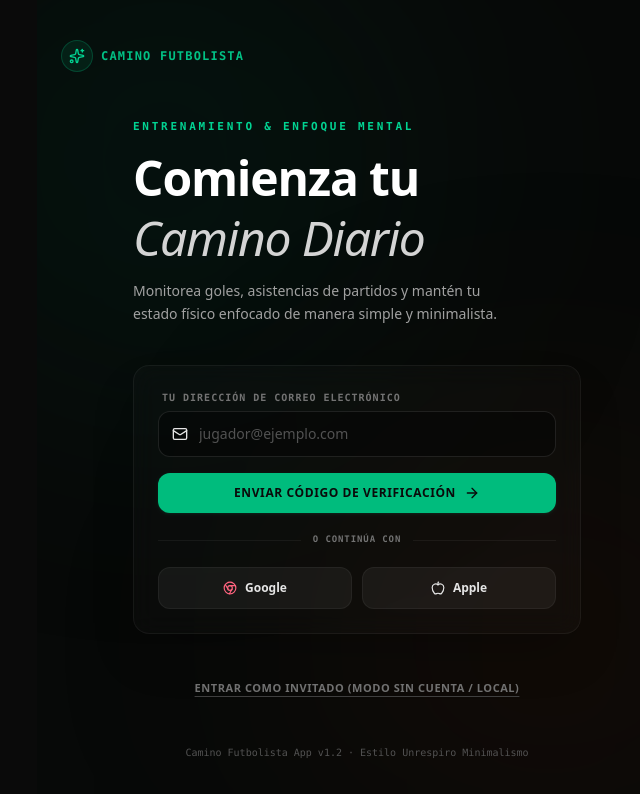
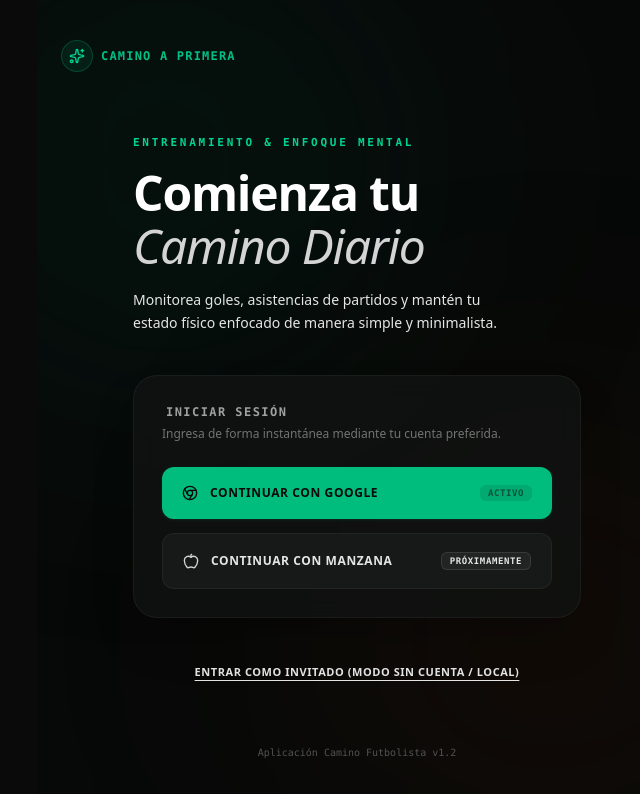
Before and after one commit to Agus11p/Camino-a-Primera-, a React (Vite) app: page / in a window 1280 px wide. Shown: the top 794 px of the page, without its empty margins (283-923 px from the left). Built offline with nearby package versions, Linux system fonts and the light colour scheme; a web font is replaced by a local one.

Commit message:
chore: rebrand app and improve UI/UX
- Update app title and authentication labels
- Prevent translation of the "90+" branding logo
- Remove unused email/OTP authentication code to simplify auth flow

```diff
--- a/index.html
+++ b/index.html
@@ -3,7 +3,7 @@
   <head>
     <meta charset="UTF-8" />
     <meta name="viewport" content="width=device-width, initial-scale=1.0" />
-    <title>My Google AI Studio App</title>
+    <title>Camino a Primera</title>
   </head>
   <body>
     <div id="root"></div>
--- a/src/components/ProfileCardView.tsx
+++ b/src/components/ProfileCardView.tsx
@@ -79,7 +79,7 @@ export default function ProfileCardView({ profile, onEditProfile }: ProfileCardV
           <div className="relative shrink-0 mb-4">
             {/* FIFA Ultimate Team Circle badge preview */}
             <div className="w-20 h-20 sm:w-24 sm:h-24 bg-black border-[6px] border-white rounded-full flex items-center justify-center text-white skew-logo shrink-0 shadow-xl shadow-emerald-500/10 relative">
-              <span className="text-white text-3xl sm:text-4xl font-black italic tracking-tighter">90+</span>
+              <span translate="no" className="notranslate text-white text-3xl sm:text-4xl font-black italic tracking-tighter">90+</span>
             </div>
             <div className="absolute -bottom-1 -right-1 bg-emerald-500 text-neutral-950 w-6.5 h-6.5 rounded-full border border-black flex items-center justify-center text-[10px] font-black shadow-lg">
               {profile.piernaHabil === 'Diestro' ? 'R' : 'L'}
--- a/src/components/SplashWelcome.tsx
+++ b/src/components/SplashWelcome.tsx
@@ -22,7 +22,8 @@ export default function SplashWelcome({
       <div className="relative mb-8 group transition-transform duration-300 hover:scale-105">
         <div className="w-28 h-28 rounded-full bg-black border-4 border-white flex items-center justify-center shadow-lg shadow-emerald-500/20">
           <span
-            className="text-white text-4xl font-extrabold italic tracking-tighter"
+            translate="no"
+            className="notranslate text-white text-4xl font-extrabold italic tracking-tighter"
             style={{ fontFamily: '"Arial Black", "Impact", sans-serif' }}
           >
             90+
--- a/src/components/UnrespiroAuth.tsx
+++ b/src/components/UnrespiroAuth.tsx
@@ -2,15 +2,10 @@ import React, { useState, useEffect } from 'react';
 import { motion, AnimatePresence } from 'motion/react';
 import { supabase, isSupabaseConfigured } from '../lib/supabase';
 import {
-  Mail,
-  ArrowRight,
   Sparkles,
-  Smartphone,
   Chrome,
   Apple,
-  CheckCircle2,
   Loader2,
-  ShieldCheck,
   AlertCircle
 } from 'lucide-react';
 
@@ -19,17 +14,13 @@ interface UnrespiroAuthProps {
 }
 
 export default function UnrespiroAuth({ onAuthSuccess }: UnrespiroAuthProps) {
-  const [email, setEmail] = useState('');
-  const [code, setCode] = useState('');
-  const [step, setStep] = useState<'email' | 'code'>('email');
   const [loading, setLoading] = useState(false);
   const [error, setError] = useState<string | null>(null);
-  const [successMsg, setSuccessMsg] = useState<string | null>(null);
+  const [showAppleComingSoon, setShowAppleComingSoon] = useState(false);
 
   // Listen for success message from popup (after OAuth callback completes)
   useEffect(() => {
     const handleMessage = (event: MessageEvent) => {
-      // Validate origin is from AI Studio preview or localhost
       const origin = event.origin;
       if (!origin.endsWith('.run.app') && !origin.includes('localhost')) {
         return;
@@ -49,81 +40,6 @@ export default function UnrespiroAuth({ onAuthSuccess }: UnrespiroAuthProps) {
     window.addEventListener('message', handleMessage);
     return () => window.removeEventListener('message', handleMessage);
   }, [onAuthSuccess]);
-
-  // Send magical 6-digit OTP code or Magic link
-  const handleSendCode = async (e: React.FormEvent) => {
-    e.preventDefault();
-    if (!email.trim()) return;
-
-    setLoading(true);
-    setError(null);
-    setSuccessMsg(null);
-
-    if (!isSupabaseConfigured) {
-      // Sandbox mode mock
-      setTimeout(() => {
-        setLoading(false);
-        setStep('code');
-        setSuccessMsg('Código de verificación de prueba enviado (Ingresa cualquier 6 dígitos).');
-      }, 1000);
-      return;
-    }
-
-    try {
-      const { error } = await supabase!.auth.signInWithOtp({
-        email: email.trim(),
-        options: {
-          shouldCreateUser: true,
-        }
-      });
-
-      if (error) throw error;
-
-      setStep('code');
-      setSuccessMsg('¡Enviado! Revisa tu bandeja de entrada para ver el código de acceso.');
-    } catch (err: any) {
-      setError(err.message || 'Error al enviar el código de verificación.');
-    } finally {
-      setLoading(false);
-    }
-  };
-
-  // Verify code / OTP
-  const handleVerifyCode = async (e: React.FormEvent) => {
-    e.preventDefault();
-    if (!code.trim()) return;
-
-    setLoading(true);
-    setError(null);
-
-    if (!isSupabaseConfigured) {
-      // Sandbox mock validation
-      setTimeout(() => {
-        setLoading(false);
-        onAuthSuccess({ email, id: 'mock-user-id' }, false);
-      }, 1200);
-      return;
-    }
-
-    try {
-      const { data, error } = await supabase!.auth.verifyOtp({
-        email: email.trim(),
-        token: code.trim(),
-        type: 'email',
-      });
-
-      if (error) throw error;
-      if (data?.user) {
-        onAuthSuccess(data.user, false);
-      } else {
-        throw new Error('No se pudo validar la sesión.');
-      }
-    } catch (err: any) {
-      setError(err.message || 'Código inválido o expirado. Inténtalo de nuevo.');
-    } finally {
-      setLoading(false);
-    }
-  };
 
   // Social Auth Handler
   const handleSocialLogin = async (provider: 'google' | 'apple') => {
@@ -181,7 +97,7 @@ export default function UnrespiroAuth({ onAuthSuccess }: UnrespiroAuthProps) {
             <Sparkles className="w-4 h-4 text-emerald-400" />
           </div>
           <span className="text-xs font-black uppercase tracking-widest text-emerald-400/90 font-mono">
-            Camino Futbolista
+            Camino a Primera
           </span>
         </div>
 
@@ -194,21 +110,21 @@ export default function UnrespiroAuth({ onAuthSuccess }: UnrespiroAuthProps) {
 
       {/* Middle content / Form */}
       <div className="max-w-md w-full mx-auto my-auto py-8 z-10 space-y-10">
-        {/* Title */}
-        <div className="space-y-3 text-center sm:text-left">
+        {/* Title matches the design perfectly */}
+        <div className="space-y-4 text-center sm:text-left">
           <span className="text-[11px] font-bold text-emerald-400 uppercase tracking-[0.25em] font-mono block">
             Entrenamiento & Enfoque Mental
           </span>
-          <h1 className="text-4xl sm:text-5xl font-black text-white leading-tight font-sans tracking-tight">
+          <h1 className="text-[40px] sm:text-[48px] font-black text-white leading-[1.1] font-sans tracking-tight">
             Comienza tu <br/>
             <span className="italic font-light text-neutral-300">Camino Diario</span>
           </h1>
-          <p className="text-sm text-neutral-400 leading-relaxed max-w-sm font-light">
+          <p className="text-xs sm:text-sm text-neutral-450 leading-relaxed max-w-sm font-light">
             Monitorea goles, asistencias de partidos y mantén tu estado físico enfocado de manera simple y minimalista.
           </p>
         </div>
 
-        {/* Error / Success Banners */}
+        {/* Error Banners */}
         <AnimatePresence mode="wait">
           {error && (
             <motion.div
@@ -221,130 +137,46 @@ export default function UnrespiroAuth({ onAuthSuccess }: UnrespiroAuthProps) {
               <span>{error}</span>
             </motion.div>
           )}
-
-          {successMsg && (
-            <motion.div
-              initial={{ opacity: 0, y: -8 }}
-              animate={{ opacity: 1, y: 0 }}
-              exit={{ opacity: 0 }}
-              className="bg-emerald-500/10 border border-emerald-500/20 text-emerald-300 p-3.5 rounded-xl flex items-start gap-2.5 text-xs"
-            >
-              <CheckCircle2 className="w-4 h-4 shrink-0 mt-0.5" />
-              <span>{successMsg}</span>
-            </motion.div>
-          )}
         </AnimatePresence>
 
-        {/* Dynamic Forms Container with custom layouts */}
-        <div className="bg-white/[0.02] border border-white/5 rounded-2xl p-5 sm:p-6 shadow-2xl backdrop-blur-md">
-          {step === 'email' ? (
-            <form onSubmit={handleSendCode} className="space-y-4">
-              <div className="space-y-1.5">
-                <label className="text-[10px] font-bold text-neutral-500 uppercase tracking-widest block font-mono pl-1">
-                  Tu dirección de correo electrónico
-                </label>
-                <div className="relative">
-                  <span className="absolute inset-y-0 left-0 flex items-center pl-3.5 pointer-events-none text-neutral-550">
-                    <Mail className="w-4 h-4" />
-                  </span>
-                  <input
-                    type="email"
-                    required
-                    value={email}
-                    onChange={(e) => setEmail(e.target.value)}
-                    placeholder="jugador@ejemplo.com"
-                    className="w-full bg-black/40 border border-white/10 rounded-xl py-3 pl-10 pr-4 text-sm text-white placeholder-neutral-600 focus:outline-none focus:border-emerald-500 transition-colors"
-                  />
-                </div>
-              </div>
-
-              <button
-                type="submit"
-                disabled={loading}
-                className="w-full bg-emerald-500 hover:bg-emerald-400 disabled:bg-neutral-800 disabled:text-neutral-500 text-neutral-950 font-black py-3 px-5 rounded-xl transition duration-200 cursor-pointer flex items-center justify-center gap-2 uppercase text-xs tracking-wider font-sans shadow shadow-emerald-500/10"
-              >
-                {loading ? (
-                  <>
-                    <Loader2 className="w-4 h-4 animate-spin" />
-                    <span>Enviando código...</span>
-                  </>
-                ) : (
-                  <>
-                    <span>Enviar código de verificación</span>
-                    <ArrowRight className="w-4 h-4" />
-                  </>
-                )}
-              </button>
-            </form>
-          ) : (
-            <form onSubmit={handleVerifyCode} className="space-y-4">
-              <div className="space-y-1.5">
-                <label className="text-[10px] font-bold text-neutral-500 uppercase tracking-widest block font-mono pl-1">
-                  Ingresa código de 6 dígitos
-                </label>
-                <div className="relative">
-                  <span className="absolute inset-y-0 left-0 flex items-center pl-3.5 pointer-events-none text-neutral-550">
-                    <ShieldCheck className="w-4 h-4 text-emerald-400" />
-                  </span>
-                  <input
-                    type="text"
-                    required
-                    maxLength={6}
-                    pattern="[0-9]*"
-                    inputMode="numeric"
-                    value={code}
-                    onChange={(e) => setCode(e.target.value)}
-                    placeholder="000000"
-                    className="w-full bg-black/40 border border-white/10 rounded-xl py-3 pl-10 pr-4 text-center text-lg font-black tracking-[0.4em] text-emerald-400 placeholder-neutral-700 focus:outline-none focus:border-emerald-500 transition-colors"
-                  />
-                </div>
-              </div>
-
-              <div className="flex gap-2">
-                <button
-                  type="button"
-                  onClick={() => setStep('email')}
-                  className="w-2/5 bg-white/5 hover:bg-white/10 text-neutral-300 font-bold py-3 px-4 rounded-xl text-xs uppercase tracking-wider transition"
-                >
-                  Atrás
-                </button>
-                <button
-                  type="submit"
-                  disabled={loading}
-                  className="w-3/5 bg-emerald-500 hover:bg-emerald-400 disabled:bg-neutral-800 text-neutral-950 font-black py-3 px-5 rounded-xl transition duration-200 cursor-pointer flex items-center justify-center gap-1.5 uppercase text-xs tracking-wider"
-                >
-                  {loading ? (
-                    <Loader2 className="w-4 h-4 animate-spin" />
-                  ) : (
-                    <span>Confirmar</span>
-                  )}
-                </button>
-              </div>
-            </form>
-          )}
-
-          {/* Divider line style */}
-          <div className="flex items-center gap-3 my-5">
-            <span className="h-px bg-white/5 flex-grow" />
-            <span className="text-[9px] font-bold text-neutral-500 uppercase tracking-widest font-mono">o continúa con</span>
-            <span className="h-px bg-white/5 flex-grow" />
+        {/* Clean Login Options Container */}
+        <div className="bg-[#111312]/80 border border-white/5 rounded-3xl p-6 sm:p-7 shadow-2xl backdrop-blur-md space-y-6">
+          <div className="space-y-1 text-center sm:text-left">
+            <h3 className="text-xs font-bold text-neutral-400 uppercase tracking-[0.12em] block font-mono pl-1">
+              Iniciar sesión
+            </h3>
+            <p className="text-xs text-neutral-500 leading-relaxed">
+              Ingresa de forma instantánea mediante tu cuenta preferida.
+            </p>
           </div>
 
-          {/* Social login buttons */}
-          <div className="grid grid-cols-2 gap-2.5">
+          <div className="flex flex-col gap-3.5">
             <button
               onClick={() => handleSocialLogin('google')}
-              className="flex items-center justify-center gap-2 bg-white/5 hover:bg-white/10 text-neutral-200 text-xs font-bold py-3 px-4 rounded-xl border border-white/5 transition"
+              disabled={loading}
+              className="w-full flex items-center justify-between gap-4 bg-emerald-500 hover:bg-emerald-400 disabled:bg-neutral-800 disabled:text-neutral-500 text-neutral-950 font-black py-4.5 px-5 rounded-xl transition duration-200 cursor-pointer uppercase text-xs tracking-wider font-sans shadow shadow-emerald-500/10"
             >
-              <Chrome className="w-3.5 h-3.5 text-rose-400" />
-              <span>Google</span>
+              <div className="flex items-center gap-3">
+                <Chrome className="w-4 h-4" />
+                <span>Continuar con Google</span>
+              </div>
+              {loading ? (
+                <Loader2 className="w-4 h-4 animate-spin text-neutral-900" />
+              ) : (
+                <span className="text-[9px] font-mono text-neutral-900/60 bg-neutral-950/10 px-2 py-0.5 rounded-md font-bold">ACTIVO</span>
+              )}
             </button>
+
             <button
-              onClick={() => handleSocialLogin('apple')}
-              className="flex items-center justify-center gap-2 bg-white/5 hover:bg-white/10 text-neutral-200 text-xs font-bold py-3 px-4 rounded-xl border border-white/5 transition"
+              onClick={() => setShowAppleComingSoon(true)}
+              className="w-full flex items-center justify-between gap-4 bg-[#171918] hover:bg-white/5 text-neutral-200 font-bold py-4.5 px-5 rounded-xl border border-white/5 transition duration-200 text-xs uppercase tracking-wider"
+              type="button"
             >
-              <Apple className="w-3.5 h-3.5 text-neutral-200" />
-              <span>Apple</span>
+              <div className="flex items-center gap-3">
+                <Apple className="w-4 h-4 text-neutral-300" />
+                <span>Continuar con Manzana</span>
+              </div>
+              <span className="text-[9px] font-mono text-neutral-450 bg-white/5 border border-white/10 px-2 py-0.5 rounded-md">PRÓXIMAMENTE</span>
             </button>
           </div>
         </div>
@@ -353,7 +185,7 @@ export default function UnrespiroAuth({ onAuthSuccess }: UnrespiroAuthProps) {
         <div className="text-center">
           <button
             onClick={() => onAuthSuccess(null, true)}
-            className="text-[11px] text-neutral-500 hover:text-emerald-400 font-bold uppercase tracking-wider transition underline decoration-neutral-700 hover:decoration-emerald-500 underline-offset-4"
+            className="text-[11px] text-neutral-450 hover:text-emerald-400 font-bold uppercase tracking-wider transition underline decoration-neutral-750 hover:decoration-emerald-500 underline-offset-4"
           >
             Entrar como Invitado (Modo Sin Cuenta / Local)
           </button>
@@ -363,11 +195,45 @@ export default function UnrespiroAuth({ onAuthSuccess }: UnrespiroAuthProps) {
       {/* Bottom info banner info */}
       <div className="text-center z-10">
         <p className="text-[10px] text-neutral-600 font-mono flex items-center justify-center gap-1.5">
-          <span>Camino Futbolista App v1.2</span>
-          <span>·</span>
-          <span>Estilo Unrespiro Minimalismo</span>
+          <span>Aplicación Camino Futbolista v1.2</span>
         </p>
       </div>
+
+      {/* Apple Coming Soon Overlay */}
+      <AnimatePresence>
+        {showAppleComingSoon && (
+          <motion.div
+            initial={{ opacity: 0 }}
+            animate={{ opacity: 1 }}
+            exit={{ opacity: 0 }}
+            className="fixed inset-0 bg-black/75 backdrop-blur-md z-50 flex items-center justify-center p-4"
+          >
+            <motion.div
+              initial={{ scale: 0.95, y: 15 }}
+              animate={{ scale: 1, y: 0 }}
+              exit={{ scale: 0.95, y: 15 }}
+              className="bg-[#0f1110] border border-white/10 p-6 rounded-2xl max-w-sm w-full text-center space-y-4 shadow-2xl relative"
+            >
+              <div className="w-12 h-12 bg-white/5 border border-white/10 rounded-full flex items-center justify-center mx-auto">
+                <Apple className="w-6 h-6 text-white" />
+              </div>
+              <div className="space-y-1.5">
+                <h3 className="text-lg font-black text-white">Iniciar sesión con Apple</h3>
+                <p className="text-xs text-neutral-450 leading-relaxed">
+                  Esta característica estará disponible <strong>próximamente</strong> para que puedas ingresar con tu Apple ID de forma rápida y segura.
+                </p>
+              </div>
+              <button
+                type="button"
+                onClick={() => setShowAppleComingSoon(false)}
+                className="w-full bg-emerald-500 hover:bg-emerald-400 text-neutral-950 font-black py-2.5 px-4 rounded-xl text-xs uppercase tracking-wider transition"
+              >
+                Entendido
+              </button>
+            </motion.div>
+          </motion.div>
+        )}
+      </AnimatePresence>
     </div>
   );
 }
```
Also changed, not shown: src/App.tsx (+4 -3 lines).
